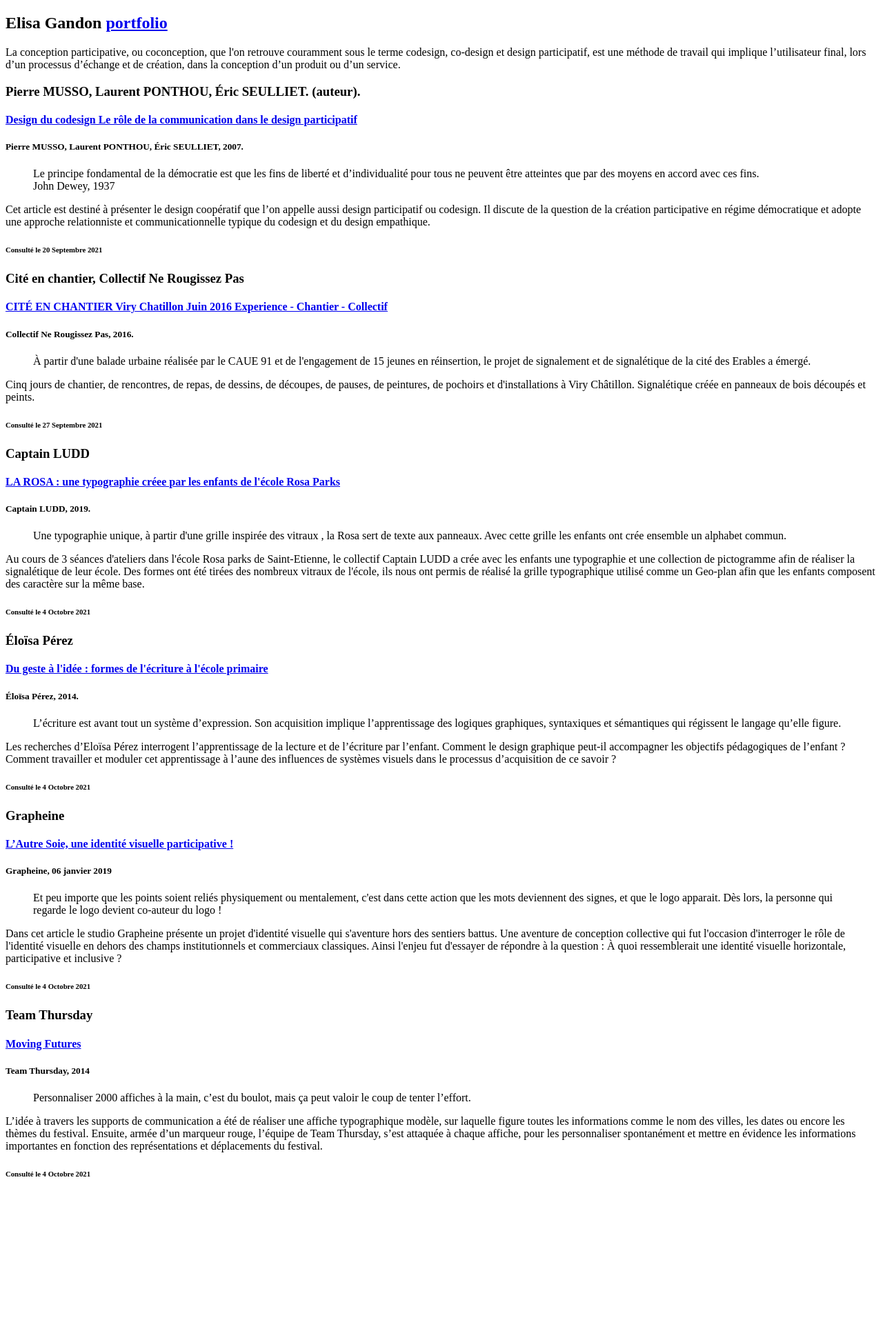
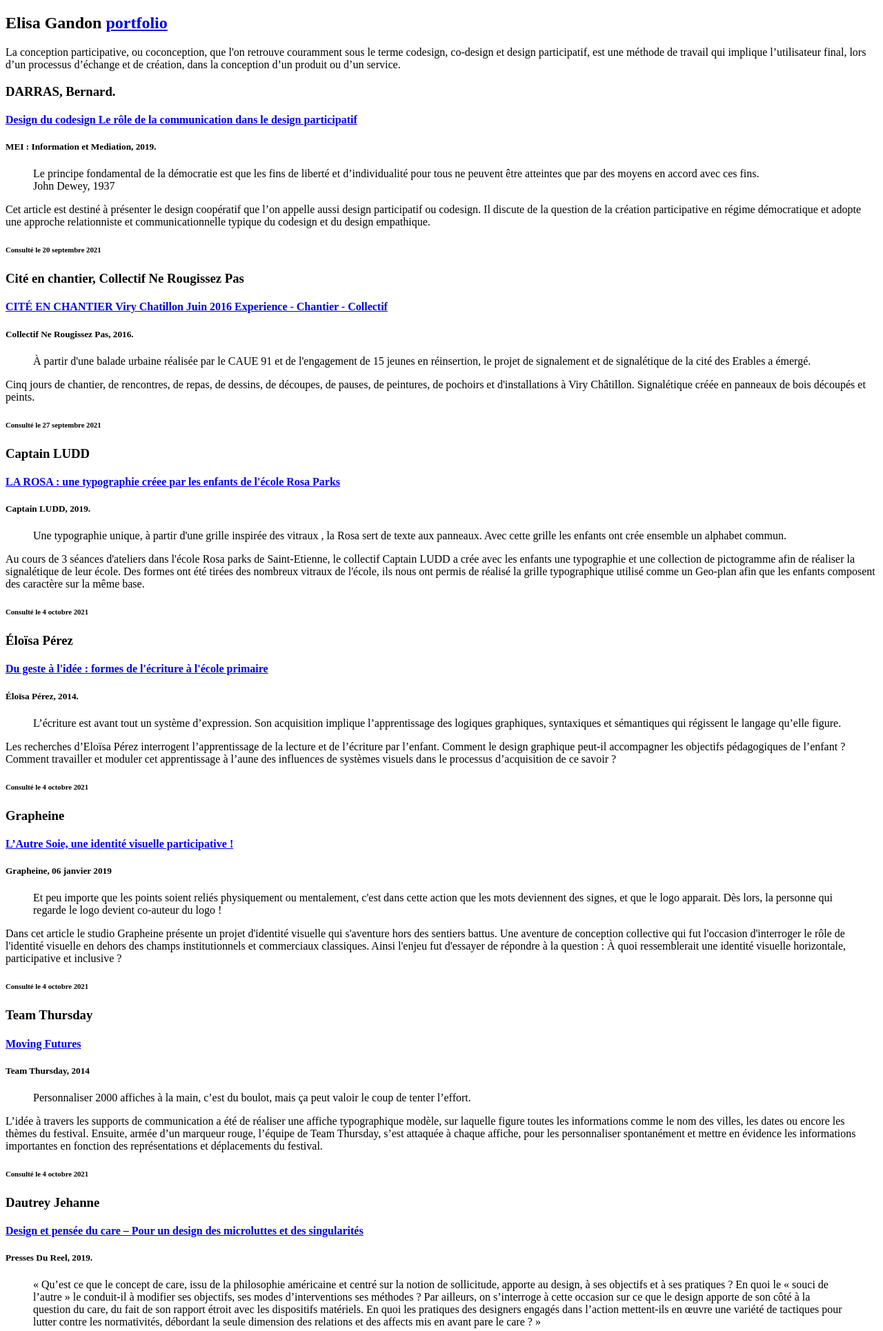
Before and after one commit to elisagandon/elisagandon.github.io, a PHP site: page /INR_elisa/index.php in a window 1280 px wide. Shown: the top 1930 px of the page at 69% size. Before the commit the page ends 1706 px from the top, so only its background shows below. Run offline with PHP 8.4, Linux system fonts and the light colour scheme.

Commit message:
article_php_11oct

```diff
--- a/INR_elisa/articles.php
+++ b/INR_elisa/articles.php
@@ -31,8 +31,7 @@
 
   <article class="filterDiv co-design design">
     <h3>
-      Pierre MUSSO, Laurent PONTHOU, Éric SEULLIET.
- (auteur).
+      DARRAS, Bernard.
     </h3>
 
     <h4>
@@ -43,7 +42,7 @@
     </h4>
 
     <h5>
-      Pierre MUSSO, Laurent PONTHOU, Éric SEULLIET, 2007.
+      MEI : Information et Mediation, 2019.
     </h5>
 
     <blockquote cit="#">Le principe fondamental de la démocratie est que les fins de liberté et d’individualité pour tous ne peuvent être atteintes que par des moyens en accord avec ces fins.<br/>
@@ -55,7 +54,7 @@ John Dewey, 1937</blockquote>
 
 
     <h6>
-      Consulté le 20 Septembre 2021
+      Consulté le 20 septembre 2021
     </h6>
 
   </article>
@@ -95,7 +94,7 @@ Signalétique créée en panneaux de bois découpés et peints.
 
 
     <h6>
-      Consulté le 27 Septembre 2021
+      Consulté le 27 septembre 2021
     </h6>
 
   </article>
@@ -133,7 +132,7 @@ Des formes ont été tirées des nombreux vitraux de l'école, ils nous ont perm
 
 
     <h6>
-      Consulté le 4 Octobre 2021
+      Consulté le 4 octobre 2021
     </h6>
 
   </article>
@@ -169,7 +168,7 @@ Des formes ont été tirées des nombreux vitraux de l'école, ils nous ont perm
 
 
     <h6>
-      Consulté le 4 Octobre 2021
+      Consulté le 4 octobre 2021
     </h6>
 
   </article>
@@ -205,7 +204,7 @@ Des formes ont été tirées des nombreux vitraux de l'école, ils nous ont perm
 
 
     <h6>
-      Consulté le 4 Octobre 2021
+      Consulté le 4 octobre 2021
     </h6>
 
   </article>
@@ -241,7 +240,118 @@ Des formes ont été tirées des nombreux vitraux de l'école, ils nous ont perm
 
 
     <h6>
-      Consulté le 4 Octobre 2021
+      Consulté le 4 octobre 2021
+    </h6>
+
+  </article>
+
+
+<!--
+     _         _   _      _
+    / \   _ __| |_(_) ___| | ___
+   / _ \ | '__| __| |/ __| |/ _ \
+  / ___ \| |  | |_| | (__| |  __/
+ /_/   \_\_|   \__|_|\___|_|\___|
+ -->
+
+  <article class="filterDiv co-design design">
+    <h3>
+      Dautrey Jehanne
+    </h3>
+
+    <h4>
+      <a href="https://www.lespressesdureel.com/ouvrage.php?id=7185" target="_blank">
+        Design et pensée du care – Pour un design des microluttes et des singularités
+      </a>
+    </h4>
+
+    <h5>
+      Presses Du Reel, 2019.
+    </h5>
+
+    <blockquote cit="#">« Qu’est ce que le concept de care, issu de la philosophie américaine et centré sur la notion de sollicitude, apporte au design, à ses objectifs et à ses pratiques ? En quoi le « souci de l’autre » le conduit-il à modifier ses objectifs, ses modes d’interventions ses méthodes ? Par ailleurs, on s’interroge à cette occasion sur ce que le design apporte de son côté à la question du care, du fait de son rapport étroit avec les dispositifs matériels. En quoi les pratiques des designers engagés dans l’action mettent-ils en œuvre une variété de tactiques pour lutter contre les normativités, débordant la seule dimension des relations et des affects mis en avant pare le care ? » <br/>
+    </blockquote>
+
+    <p>
+      Une réflexion collective sur les relations de réciprocité entre design et pensée du care (éthique de la sollicitude), dans les domaines du soin, de l'innovation sociale, des objets ou encore de la problématique environnementale.
+    </p>
+
+
+    <h6>
+      Consulté le 11 octobre 2021
+    </h6>
+
+  </article>
+
+
+  <!--
+     _         _   _      _
+    / \   _ __| |_(_) ___| | ___
+   / _ \ | '__| __| |/ __| |/ _ \
+  / ___ \| |  | |_| | (__| |  __/
+ /_/   \_\_|   \__|_|\___|_|\___|
+ -->
+
+  <article class="filterDiv co-design design">
+    <h3>
+      BAUDELAIRE Camille + SCHRADER Sarah
+    </h3>
+
+    <h4>
+      <a href="https://www.atelierbaudelaire.com/fr/home/parc-culturel-jean-jacques-rousseau" target="_blank">
+        Un jardin accessible
+      </a>
+    </h4>
+
+    <h5>
+      BAUDELAIRE Camille, 2018.
+    </h5>
+
+    <blockquote cit="#">Une gamme de motifs sensoriels s’inspirant des textures, formes et couleurs d’un jardin chargé d’histoire, se font support à un atelier de création solidaire.</blockquote>
+
+    <p>
+      À la suite de plusieurs semaines de résidence au Parc Culturel Jean Jacques Rousseau, BAUDELAIRE Camille et SCHRADER Sarah ont conçu avec des personnes en situation de grave handicap, puis des jeunes issus de foyers, des cartes sensibles inspirées des motifs du jardin. Par un système modulaire, elles permettent de créer des compositions variées, dynamiques, et sur-mesure. À la fois ludique et original, le principe s’appuie sur la combinaison de plusieurs éléments : une carte sérigraphiée et texturée, sur laquelle sont agencés des fragments géométriques de papiers colorés, cadrés au travers d’une Marie-Louise.
+    </p>
+
+
+    <h6>
+      Consulté le 11 octobre 2021
+    </h6>
+
+  </article>
+
+  <!--
+     _         _   _      _
+    / \   _ __| |_(_) ___| | ___
+   / _ \ | '__| __| |/ __| |/ _ \
+  / ___ \| |  | |_| | (__| |  __/
+ /_/   \_\_|   \__|_|\___|_|\___|
+ -->
+
+  <article class="filterDiv co-design design">
+    <h3>
+      SAUZET, Mathilde
+    </h3>
+
+    <h4>
+      <a href="#" target="_blank">
+        COLLECTIF ETC : LE GÉANT, LA BOHÈME ET LE COUP DE MAIN
+      </a>
+    </h4>
+
+    <h5>
+      SAUZET Mathilde, 9 avril 2013.
+    </h5>
+
+    <blockquote cit="#">La nature de l’engagement politique, artistique et social semble prendre une nouvelle figure délaissant le scandale pour une révolte prudente mais vivace.</blockquote>
+
+    <p>
+      Si le collectif ETC commence à trouver une place singulière dans le paysage de l’activisme, c’est peut-être pour son curieux mélange d’enfants sages et gaillards sans peurs, militants généreux de la perceuse et du tweet. De la belle éthique à la belle étiquette, où en sont-ils ?
+    </p>
+
+
+    <h6>
+      Consulté le 11 octobre 2021
     </h6>
 
   </article>
```
